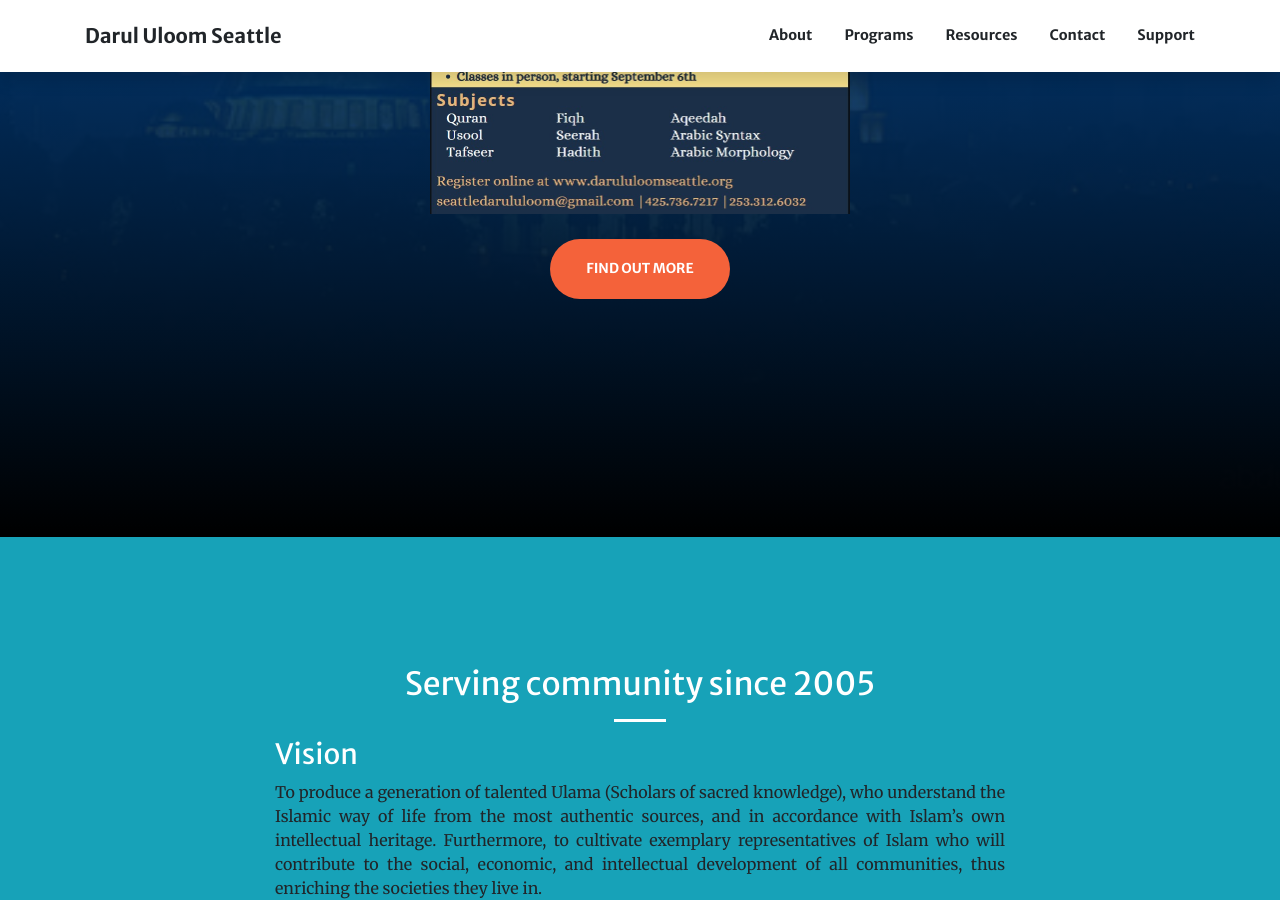
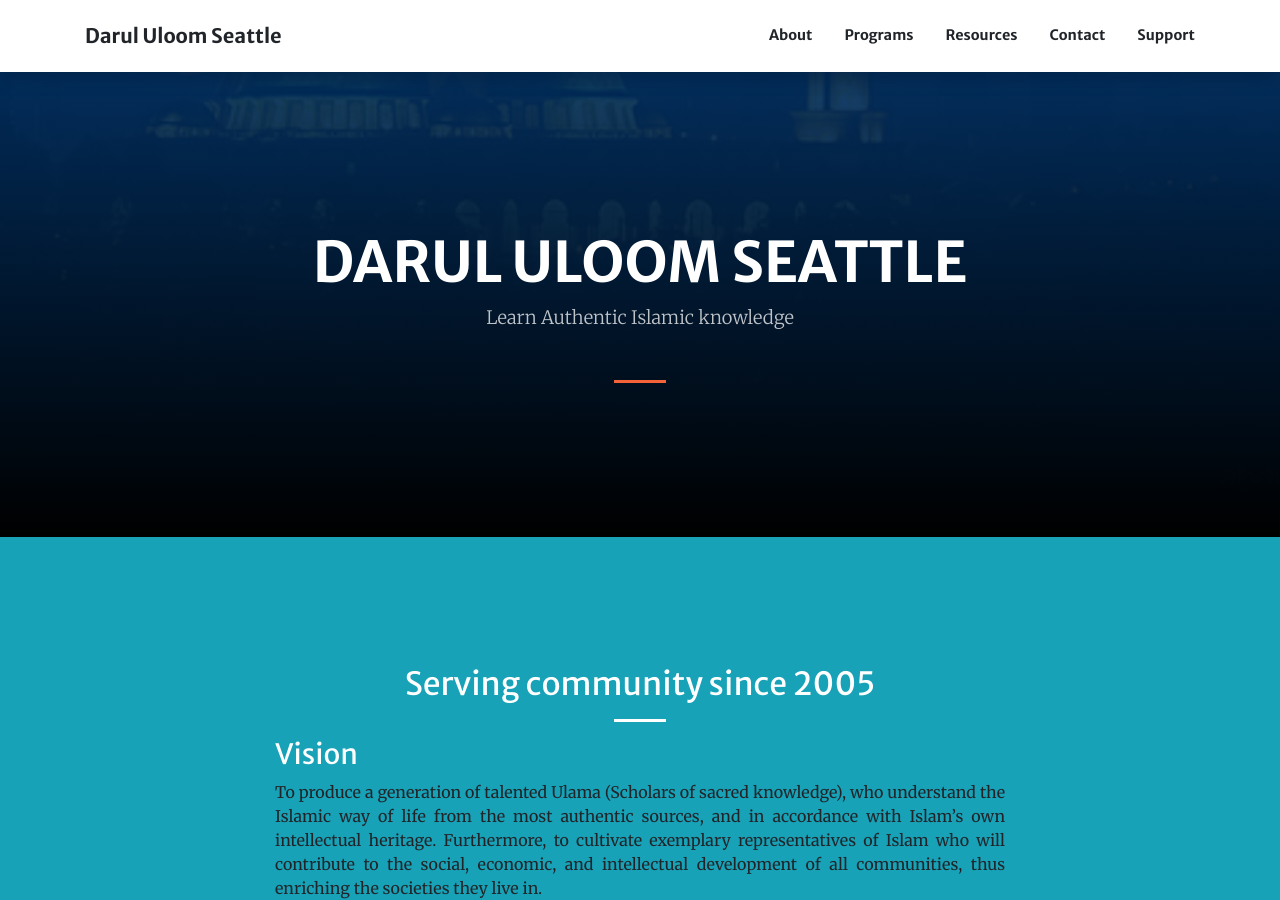
Before and after one commit to sajjadakhter/darul-uloom-seattle, a Jekyll site: the page built from index.html, in a window 1280 px wide and 900 px high, scrolled down 543 px. Built offline with Jekyll 4.4.1, drawn with Linux system fonts in a browser that asks for light colours.

Commit message:
hide poster

```diff
--- a/_includes/header.html
+++ b/_includes/header.html
@@ -7,12 +7,14 @@
                 <p class="text-white-75 font-weight-light mb-5">Learn Authentic Islamic knowledge</p>
                 <hr class="divider my-4">
             </div>
+            <div style="display:none">
             <div>
                 <img style=" height: 60vh; margin-bottom: 10px" src="/assets/images/poster.jpeg" />
             </div>
             <div class="col-lg-8 align-self-baseline">
                 <a class="btn btn-primary btn-xl js-scroll-trigger" href="#about">Find Out More</a>
             </div>
+            </div>
         </div>
     </div>
 </header>
```
